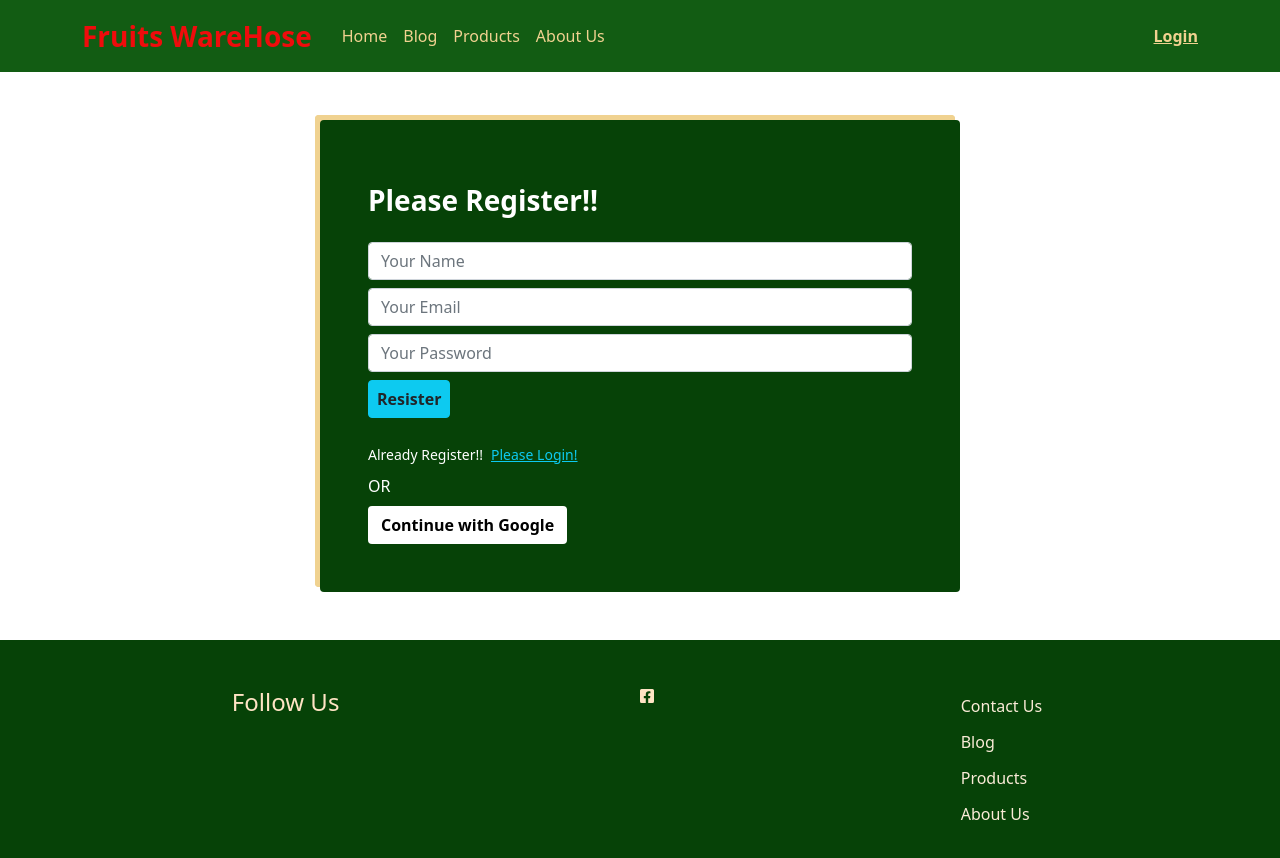
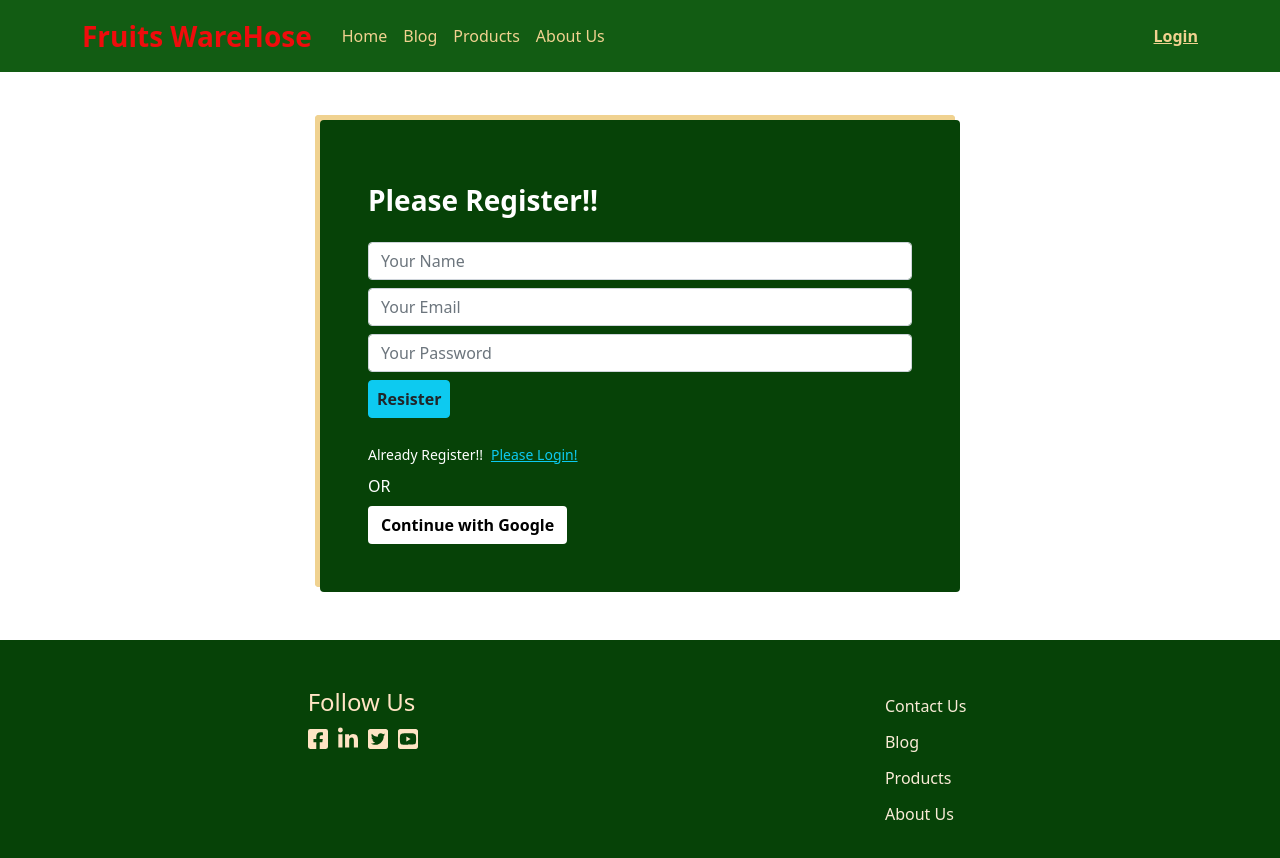
Before and after one commit to anishazahan/Fruits-grocery-House, a React (Create React App) app: page /signUp in a window 1280 px wide. Shown: the top 858 px of the page. Built offline with nearby package versions, Linux system fonts and the light colour scheme; no server answers.

Commit message:
footer update

```diff
--- a/src/Components/Shared/Footer.css
+++ b/src/Components/Shared/Footer.css
@@ -11,3 +11,7 @@
     font-weight: 500;
     padding: 6px;
 }
+.icon{
+    padding-right: 10px;
+    font-size: 30px;
+}
--- a/src/Components/Shared/Footer.js
+++ b/src/Components/Shared/Footer.js
@@ -1,15 +1,20 @@
 import React from 'react'
 import { Link } from 'react-router-dom'
 import './Footer.css'
-import { FaFacebookSquare } from "react-icons/fa";
+import { FaFacebookSquare,FaLinkedinIn,FaTwitterSquare,FaYoutubeSquare } from "react-icons/fa";
 
 const Footer = () => {
   return (
     <div className='footer-background py-5'>
         <div className="container text-color d-flex flex-row justify-content-around">
+            <div className="">
             <h4>Follow Us</h4>
             <div className="d-flex flex-row">
-                <FaFacebookSquare></FaFacebookSquare>
+                <FaFacebookSquare className='icon'></FaFacebookSquare>
+                <FaLinkedinIn className='icon'></FaLinkedinIn>
+                <FaTwitterSquare className='icon'></FaTwitterSquare>
+                <FaYoutubeSquare className='icon'></FaYoutubeSquare>
+            </div>
             </div>
             <div className=" d-flex flex-column">
                 <Link className='footer-link' to="/">Contact Us</Link>
```
